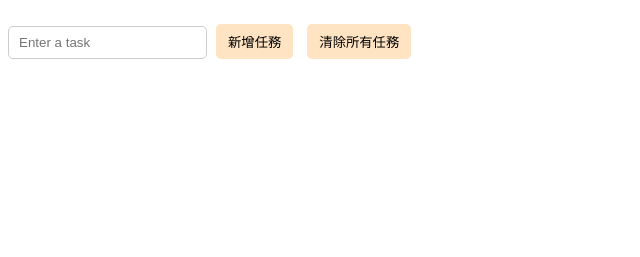
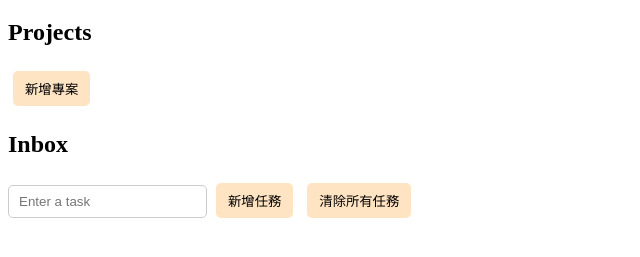
Before and after one commit to 1109lun/graduate0_practice1, a website built with webpack: page src/index.html in a window 1280 px wide. Shown: the part 61-318 px from the top of the page, without its empty margins (0-640 px from the left). Built offline with nearby package versions, Linux system fonts and the light colour scheme.

Commit message:
feat: add sidebar layout for project management
Structured the HTML layout into a sidebar and main content area. The sidebar includes a project list and add project button. This sets the foundation for multi-project support.

```diff
--- a/src/index.html
+++ b/src/index.html
@@ -8,10 +8,25 @@
     <body>
         <h1>To-Do List</h1>
 
-        <input type="text" id="task" placeholder="Enter a task" maxlength="30">
-        <button id="add">新增任務</button>
-        <button id="clearall">清除所有任務</button>
+        <div class="app-container">
+            <aside class = 'sidebar'>
+                <h2>Projects</h2>
+                <ul id = "ProjectList"></ul>
+                <button id = "addProject">新增專案</button>
+            </aside>
 
-        <ul id="taskList"></ul>
+            <main class = main-content>
+                <h2 id="currentProject">Inbox</h2>
+
+                <div class = "task-input-area">
+                    <input type="text" id="task" placeholder="Enter a task" maxlength="30">
+                    <button id="add">新增任務</button>
+                    <button id="clearall">清除所有任務</button>
+                </div>
+
+                <ul id="taskList"></ul>
+
+            </main>
+        </div>
     </body>
 </html>
```
